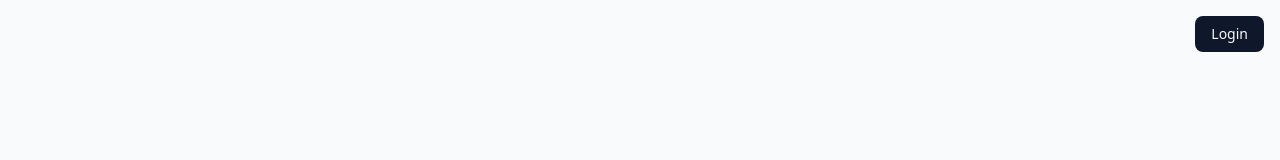
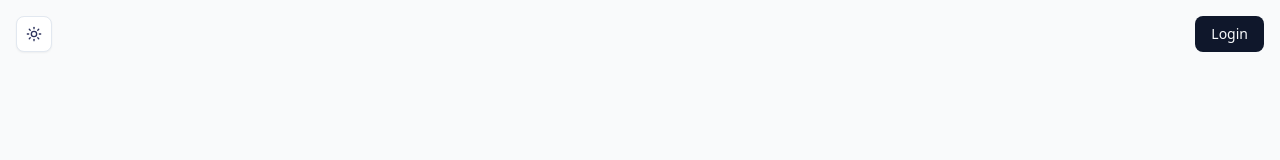
Before and after one commit to thompson0/site_russi, a Next.js app: page / in a window 1280 px wide. Shown: the top 160 px of the page. Built offline with nearby package versions, Linux system fonts and the light colour scheme.

Commit message:
feat: darkMode

```diff
--- a/package.json
+++ b/package.json
@@ -44,6 +44,7 @@
     "mongoose": "^8.19.0",
     "moongoose": "^0.0.1",
     "next": "15.5.4",
+    "next-themes": "^0.4.6",
     "prisma": "^6.17.1",
     "qrcode": "^1.5.4",
     "react": "19.1.0",
--- a/src/app/layout.jsx
+++ b/src/app/layout.jsx
@@ -2,7 +2,7 @@ import { Public_Sans } from "next/font/google";
 import "./globals.css";
 import { AlertProvider } from "@/context/AlertContext"
 import { RefreshProvider } from "@/context/RefreshContext"
-
+import { ThemeProvider } from "next-themes";
 const publicSans = Public_Sans({
   variable: "--font-geist-sans",
   subsets: ["latin"],
@@ -20,11 +20,19 @@ export const metadata = {
 
 export default function RootLayout({ children }) {
   return (
-    <html>
+    <html suppressHydrationWarning>
       <body className={`${publicSans.variable} ${publicSansAsMono.variable} antialiased`}>
         <AlertProvider>
           <RefreshProvider>
+            <ThemeProvider
+            attribute="class"
+            defaultTheme="light"
+            enableSystem
+
+            >
             {children}
+
+            </ThemeProvider>
           </RefreshProvider>
         </AlertProvider>
       </body>
--- a/src/app/page.jsx
+++ b/src/app/page.jsx
@@ -1,3 +1,4 @@
+
 import HomePage from "@/components/Home";
 
 export default function RootLayout({ children }) {
@@ -6,6 +7,7 @@ export default function RootLayout({ children }) {
       <body>
         <main>
         <HomePage></HomePage>
+
         {children}
         </main>
       </body>
--- /dev/null
+++ b/src/components/Darkmode.jsx
@@ -0,0 +1,40 @@
+"use client"
+
+import * as React from "react"
+import { Moon, Sun } from "lucide-react"
+import { useTheme } from "next-themes"
+
+import { Button } from "@/components/ui/button"
+import {
+  DropdownMenu,
+  DropdownMenuContent,
+  DropdownMenuItem,
+  DropdownMenuTrigger,
+} from "@/components/ui/dropdown-menu"
+
+export function DarkMode() {
+  const { setTheme } = useTheme()
+
+  return (
+    <DropdownMenu>
+      <DropdownMenuTrigger asChild>
+        <Button variant="outline" size="icon">
+          <Sun className="h-[1.2rem] w-[1.2rem] scale-100 rotate-0 transition-all dark:scale-0 dark:-rotate-90" />
+          <Moon className="absolute h-[1.2rem] w-[1.2rem] scale-0 rotate-90 transition-all dark:scale-100 dark:rotate-0" />
+          <span className="sr-only">Toggle theme</span>
+        </Button>
+      </DropdownMenuTrigger>
+      <DropdownMenuContent align="end">
+        <DropdownMenuItem onClick={() => setTheme("light")}>
+          Light
+        </DropdownMenuItem>
+        <DropdownMenuItem onClick={() => setTheme("dark")}>
+          Dark
+        </DropdownMenuItem>
+        <DropdownMenuItem onClick={() => setTheme("system")}>
+          System
+        </DropdownMenuItem>
+      </DropdownMenuContent>
+    </DropdownMenu>
+  )
+}
--- a/src/components/Login/NavBar.jsx
+++ b/src/components/Login/NavBar.jsx
@@ -1,19 +1,23 @@
 import { SidebarTrigger } from "@/components/ui/sidebar";
 import DropProfile from "./DropProfile";
 import { getUserFromCookie } from "@/lib/auth";
+import { DarkMode } from "../Darkmode";
 async function NavBar() {
   const user = await getUserFromCookie();
   return (
     <>
-      <nav className=":bg-sidebar min-h-20 top-0 w-full bg-white border-1">
+      <nav className=":bg-sidebar min-h-20 top-0 w-full border-1">
         <div className="flex h-full p-5 items-center justify-between px-4">
           <SidebarTrigger>
           </SidebarTrigger>
+          <div className="flex gap-5">
 
           <DropProfile name={user.nome}
           picture={user.foto_url}>
 
           </DropProfile>
+          <DarkMode></DarkMode>
+          </div>
         </div>
       </nav>
     </>
--- a/src/components/Montadora/MontadoraCard.jsx
+++ b/src/components/Montadora/MontadoraCard.jsx
@@ -48,7 +48,7 @@ function MontadoraCard() {
     <div className="grid grid-cols-1 sm:grid-cols-2 md:grid-cols-3 gap-8">
       {montadoras.map((m) => (
         <Link key={m.id} href={`/admin/montadoras/${m.id}`}>
-          <div className="w-full h-80 rounded-2xl shadow-md hover:shadow-lg transition-all duration-300 flex flex-col overflow-hidden bg-white">
+          <div className="w-full h-80 rounded-2xl shadow-md hover:shadow-lg transition-all duration-300 flex flex-col overflow-hidden ">
             <div className="flex-1 flex items-center justify-center bg-gray-50">
               <img
                 src={m.logo_url || "/placeholder.png"}
--- a/src/components/NavHome.jsx
+++ b/src/components/NavHome.jsx
@@ -2,11 +2,13 @@
 
 import { Button } from "@/components/ui/button"
 import Link from "next/link"
+import { DarkMode } from "./Darkmode"
 
 function NavHome() {
   return (
     <div className="relative w-full h-screen flex flex-col justify-center items-center bg-gray-50 dark:bg-gray-900">
-      <nav className="absolute top-0 left-0 w-full flex justify-end p-4">
+      <nav className="absolute top-0 left-0 w-full flex justify-between p-4">
+          <DarkMode></DarkMode>
         <Link href="/login">
           <Button>Login</Button>
         </Link>
```
Also changed, not shown: 1 other file (tests, documents, lock files or other folders).
